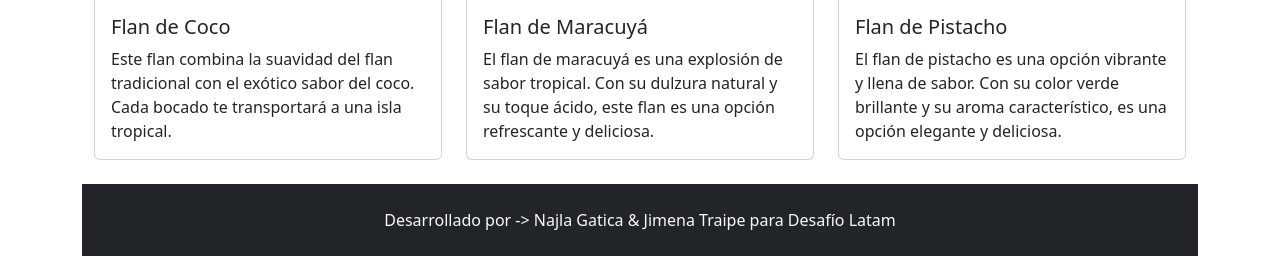
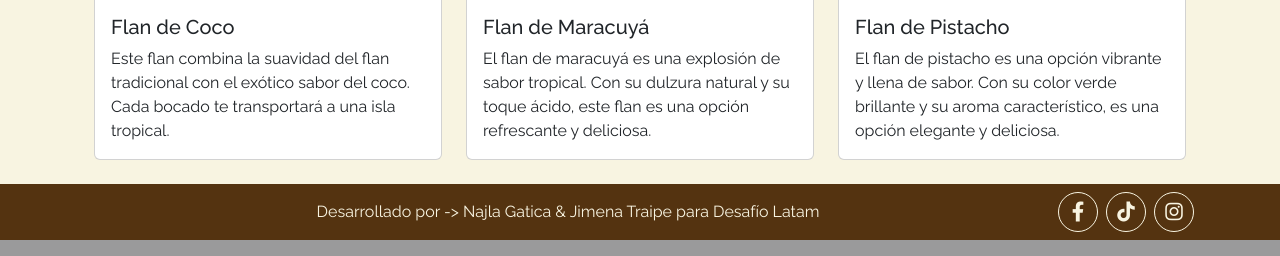
Before and after one commit to Najla-gf/Proyecto_onlyflans, a Django app: page / in a window 1280 px wide. Shown: the part 1417-1673 px from the top of the page. Run offline with Django 5.2, Linux system fonts and the light colour scheme; data comes from the database, SQL or seed files in the repository.

Commit message:
aplicacion de estilo

```diff
--- a/onlyflansPY/onlyflansPY/settings.py
+++ b/onlyflansPY/onlyflansPY/settings.py
@@ -117,7 +117,7 @@
 # Static files (CSS, JavaScript, Images)
 # https://docs.djangoproject.com/en/5.0/howto/static-files/
 
-STATIC_URL = '/static/'
+STATIC_URL = 'static/'
 STATICFILES_DIRS = [
     os.path.join(BASE_DIR, "static"),
 ]
--- a/onlyflansPY/static/css/style.css
+++ b/onlyflansPY/static/css/style.css
@@ -1,7 +1,7 @@
-/* styles.css */
 body {
     font-family: "Raleway", sans-serif;
-    background-color: black;
+    color: #543310;
+    background-color: #F8F4E1;
 }
 
 .navbar-brand img {
@@ -13,37 +13,48 @@
     margin-left: 10px;
 }
 
-@media (max-width: 992px) {
-    .navbar-nav {
-        text-align: center;
-    }
-}
-
 .carousel-item {
-    height: 500px; /* Altura fija para el contenedor del carousel */
+    height: 500px;
 }
 
 .carousel-item img {
     height: 100%;
     width: 100%;
-    object-fit: cover; /* Las imágenes se ajustarán al contenedor */
-}
-
-.carousel-caption {
-    background-color: rgba(0, 0, 0, 0.5); /* Fondo semi-transparente para que el texto resalte */
-    padding: 20px; /* Espacio alrededor del texto */
-    border-radius: 10px; /* Bordes redondeados */
+    object-fit: cover;
 }
 
 .carousel-caption h5 {
-    font-size: 2.5rem; /* Tamaño del título */
-    font-weight: bold; /* Texto en negrita */
-    color: #ffffff; /* Color del texto */
-    text-shadow: 2px 2px 4px rgba(0, 0, 0, 0.7); /* Sombra para mejorar legibilidad */
+    font-size: 2.5rem;
+    font-weight: bold;
+    color: #F8F4E1;
+    text-shadow: 2px 2px 4px rgba(0, 0, 0, 0.7); /* sombra */
 }
 
 .carousel-caption p {
-    font-size: 1.25rem; /* Tamaño del subtítulo */
-    color: #ffffff; /* Color del texto */
-    text-shadow: 1px 1px 2px rgba(0, 0, 0, 0.7); /* Sombra para mejorar legibilidad */
+    font-size: 1.25rem;
+    color: #F8F4E1;
+    text-shadow: 1px 1px 2px rgba(0, 0, 0, 0.7); /* sombra */
 }
+
+.mt-5 {
+    color: #74512D;
+}
+
+.footer-custom {
+    background-color: #543310;
+    color: #F8F4E1;
+}
+
+.btn-social {
+    width: 40px;
+    height: 40px;
+    border-radius: 50%;
+    display: flex;
+    align-items: center;
+    justify-content: center;
+    color: #F8F4E1;
+    border-color: #F8F4E1;
+}
+.btn-social i {
+    font-size: 20px;
+}
--- a/onlyflansPY/web/templates/base.html
+++ b/onlyflansPY/web/templates/base.html
@@ -6,16 +6,18 @@
     <meta name="viewport" content="width=device-width, initial-scale=1.0">
     <title>ONLYFlans</title>
     <link href="https://fonts.googleapis.com/css2?family=Raleway:ital,wght@0,100..900;1,100..900&display=swap" rel="stylesheet">
-    <link rel="stylesheet" href="{% static 'css/style.css' %}">
     <link href="https://cdn.jsdelivr.net/npm/bootstrap@5.3.3/dist/css/bootstrap.min.css" rel="stylesheet" integrity="sha384-QWTKZyjpPEjISv5WaRU9OFeRpok6YctnYmDr5pNlyT2bRjXh0JMhjY6hW+ALEwIH" crossorigin="anonymous">
     <link rel="shortcut icon" type="image/png" href="{% static 'img/favicon.svg' %}">
+    <link rel="stylesheet" href="https://cdnjs.cloudflare.com/ajax/libs/font-awesome/6.0.0-beta3/css/all.min.css">
+    <link rel="stylesheet" href="{% static 'css/style.css' %}">
+</head>
 </head>
 <body>
 
-        <div class="container">{% include "navbar.html" %}</div>
-        <div class="container">{% include "header.html" %}</div>
+        <div>{% include "navbar.html" %}</div>
+        <div>{% include "header.html" %}</div>
         <div class="container">{% block content %}{% endblock %}</div>
-        <div class="container">{% include "footer.html" %}</div>
+        <div>{% include "footer.html" %}</div>
 
     <script src="https://code.jquery.com/jquery-3.6.0.min.js"></script>
     <script src="https://cdn.jsdelivr.net/npm/@popperjs/core@2.11.6/dist/umd/popper.min.js"></script>
--- a/onlyflansPY/web/templates/footer.html
+++ b/onlyflansPY/web/templates/footer.html
@@ -1,5 +1,16 @@
-<footer class="bg-dark text-light py-4">
-    <div class="container text-center">
-        <p class="mb-0">Desarrollado por -> Najla Gatica & Jimena Traipe para Desafío Latam</p>
+<footer class="footer-custom text-center py-2">
+    <div class="container d-flex justify-content-between align-items-center">
+        <p class="mb-0 mx-auto">Desarrollado por -> Najla Gatica & Jimena Traipe para Desafío Latam</p>
+        <div class="d-flex">
+            <a href="https://www.facebook.com" class="btn btn-outline-light btn-social mx-1" target="_blank">
+                <i class="fab fa-facebook-f"></i>
+            </a>
+            <a href="https://www.tiktok.com" class="btn btn-outline-light btn-social mx-1" target="_blank">
+                <i class="fa-brands fa-tiktok"></i>
+            </a>
+            <a href="https://www.instagram.com" class="btn btn-outline-light btn-social mx-1" target="_blank">
+                <i class="fab fa-instagram"></i>
+            </a>
+        </div>
     </div>
 </footer>
--- a/onlyflansPY/web/templates/header.html
+++ b/onlyflansPY/web/templates/header.html
@@ -1,11 +1,11 @@
 {% load static %}
 <div id="postresCarousel" class="carousel slide" data-bs-ride="carousel">
     <div class="carousel-indicators">
-        <button type="button" data-bs-target="#carouselExampleIndicators" data-bs-slide-to="0" class="active" aria-current="true" aria-label="Postre 1"></button>
-        <button type="button" data-bs-target="#carouselExampleIndicators" data-bs-slide-to="1" aria-label="Postre 2"></button>
-        <button type="button" data-bs-target="#carouselExampleIndicators" data-bs-slide-to="2" aria-label="Postre 3"></button>
-        <button type="button" data-bs-target="#carouselExampleIndicators" data-bs-slide-to="3" aria-label="Postre 4"></button>
-        <button type="button" data-bs-target="#carouselExampleIndicators" data-bs-slide-to="4" aria-label="Postre 5"></button>
+        <button type="button" data-bs-target="#postresCarousel" data-bs-slide-to="0" class="active" aria-current="true" aria-label="Postre 1"></button>
+        <button type="button" data-bs-target="#postresCarousel" data-bs-slide-to="1" aria-label="Postre 2"></button>
+        <button type="button" data-bs-target="#postresCarousel" data-bs-slide-to="2" aria-label="Postre 3"></button>
+        <button type="button" data-bs-target="#postresCarousel" data-bs-slide-to="3" aria-label="Postre 4"></button>
+        <button type="button" data-bs-target="#postresCarousel" data-bs-slide-to="4" aria-label="Postre 5"></button>
     </div>
     <div class="carousel-inner">
         <div class="carousel-item active">
```
